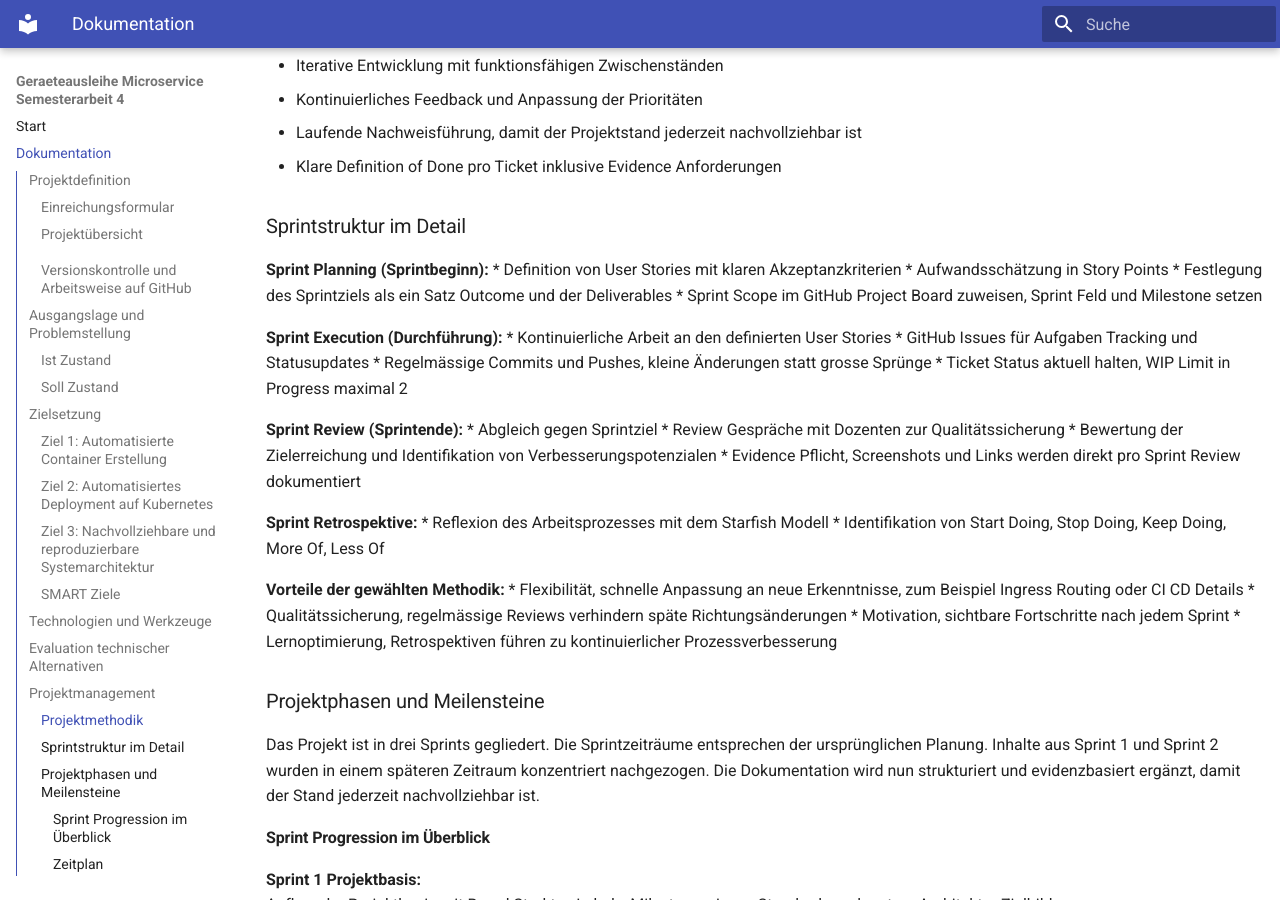
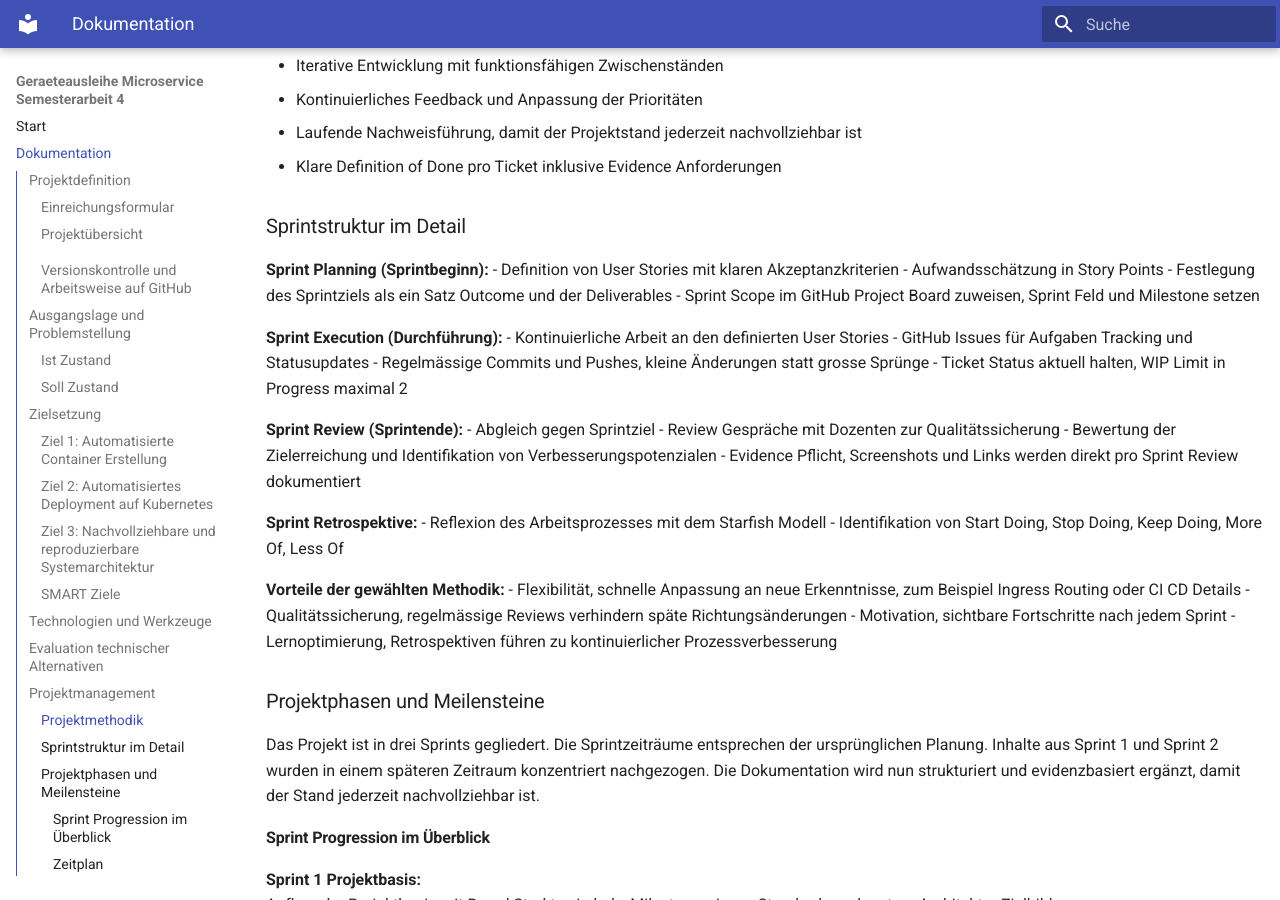
Before and after one commit to Cancani/geraeteausleihe-sem4, an MkDocs documentation site: the page built from docs/dokumentation.md, in a window 1280 px wide and 900 px high, scrolled down 5843 px. Built offline with MkDocs 1.6.1 and Material for MkDocs 9.7.7, drawn with Linux system fonts in a browser that asks for light colours.

Commit message:
chore: Formatierung Screenshots

```diff
--- a/docs/dokumentation.md
+++ b/docs/dokumentation.md
@@ -197,47 +197,47 @@
 
 Die Entscheidung für ein iteratives Vorgehen basiert auf folgenden Punkten:
 
-* Neue technische Themen wie Kubernetes, K3s und CI CD benötigen experimentelles Vorgehen mit kurzen Feedback Schleifen
-* Technische Abhängigkeiten werden oft erst während der Umsetzung sichtbar, zum Beispiel Ingress, Host Routing und Secrets Handling
-* Dozenten Feedback kann direkt in die nächsten Tasks und in die Dokumentation einfliessen
-* Risiken werden früh sichtbar, statt erst am Schluss
+- Neue technische Themen wie Kubernetes, K3s und CI CD benötigen experimentelles Vorgehen mit kurzen Feedback Schleifen
+- Technische Abhängigkeiten werden oft erst während der Umsetzung sichtbar, zum Beispiel Ingress, Host Routing und Secrets Handling
+- Dozenten Feedback kann direkt in die nächsten Tasks und in die Dokumentation einfliessen
+- Risiken werden früh sichtbar, statt erst am Schluss
 
 **Kernprinzipien der angewandten Methodik**
 
-* Iterative Entwicklung mit funktionsfähigen Zwischenständen
-* Kontinuierliches Feedback und Anpassung der Prioritäten
-* Laufende Nachweisführung, damit der Projektstand jederzeit nachvollziehbar ist
-* Klare Definition of Done pro Ticket inklusive Evidence Anforderungen
+- Iterative Entwicklung mit funktionsfähigen Zwischenständen
+- Kontinuierliches Feedback und Anpassung der Prioritäten
+- Laufende Nachweisführung, damit der Projektstand jederzeit nachvollziehbar ist
+- Klare Definition of Done pro Ticket inklusive Evidence Anforderungen
 
 ### Sprintstruktur im Detail
 
 **Sprint Planning (Sprintbeginn):**
-* Definition von User Stories mit klaren Akzeptanzkriterien
-* Aufwandsschätzung in Story Points
-* Festlegung des Sprintziels als ein Satz Outcome und der Deliverables
-* Sprint Scope im GitHub Project Board zuweisen, Sprint Feld und Milestone setzen
+- Definition von User Stories mit klaren Akzeptanzkriterien
+- Aufwandsschätzung in Story Points
+- Festlegung des Sprintziels als ein Satz Outcome und der Deliverables
+- Sprint Scope im GitHub Project Board zuweisen, Sprint Feld und Milestone setzen
 
 **Sprint Execution (Durchführung):**
-* Kontinuierliche Arbeit an den definierten User Stories
-* GitHub Issues für Aufgaben Tracking und Statusupdates
-* Regelmässige Commits und Pushes, kleine Änderungen statt grosse Sprünge
-* Ticket Status aktuell halten, WIP Limit in Progress maximal 2
+- Kontinuierliche Arbeit an den definierten User Stories
+- GitHub Issues für Aufgaben Tracking und Statusupdates
+- Regelmässige Commits und Pushes, kleine Änderungen statt grosse Sprünge
+- Ticket Status aktuell halten, WIP Limit in Progress maximal 2
 
 **Sprint Review (Sprintende):**
-* Abgleich gegen Sprintziel
-* Review Gespräche mit Dozenten zur Qualitätssicherung
-* Bewertung der Zielerreichung und Identifikation von Verbesserungspotenzialen
-* Evidence Pflicht, Screenshots und Links werden direkt pro Sprint Review dokumentiert
+- Abgleich gegen Sprintziel
+- Review Gespräche mit Dozenten zur Qualitätssicherung
+- Bewertung der Zielerreichung und Identifikation von Verbesserungspotenzialen
+- Evidence Pflicht, Screenshots und Links werden direkt pro Sprint Review dokumentiert
 
 **Sprint Retrospektive:**
-* Reflexion des Arbeitsprozesses mit dem Starfish Modell
-* Identifikation von Start Doing, Stop Doing, Keep Doing, More Of, Less Of
+- Reflexion des Arbeitsprozesses mit dem Starfish Modell
+- Identifikation von Start Doing, Stop Doing, Keep Doing, More Of, Less Of
 
 **Vorteile der gewählten Methodik:**
-* Flexibilität, schnelle Anpassung an neue Erkenntnisse, zum Beispiel Ingress Routing oder CI CD Details
-* Qualitätssicherung, regelmässige Reviews verhindern späte Richtungsänderungen
-* Motivation, sichtbare Fortschritte nach jedem Sprint
-* Lernoptimierung, Retrospektiven führen zu kontinuierlicher Prozessverbesserung
+- Flexibilität, schnelle Anpassung an neue Erkenntnisse, zum Beispiel Ingress Routing oder CI CD Details
+- Qualitätssicherung, regelmässige Reviews verhindern späte Richtungsänderungen
+- Motivation, sichtbare Fortschritte nach jedem Sprint
+- Lernoptimierung, Retrospektiven führen zu kontinuierlicher Prozessverbesserung
 
 ### Projektphasen und Meilensteine
 
@@ -468,7 +468,7 @@
 
 #### Board und Planung
 
-* Project Board Overview
+Project Board Overview
 
 ![Project Board Sprint 1](./screenshots/Projectboard_Sprint_1.png)
 
@@ -487,9 +487,11 @@
 <small><em>Abbildung 9: Meilenstein-Übersicht im Projekt</em></small>
 
 * Issue Template
+
 ![Issue Template](./screenshots/Issue_Template_1.png)
 
 <small><em>Abbildung 10: Issue-Template für strukturierte Erfassung</em></small>
+
 ![Issue Template 2](./screenshots/Issue_Template_2.png)
 
 <small><em>Abbildung 11: Issue-Template für strukturierte Erfassung</em></small>
@@ -1719,6 +1721,7 @@
 ![k3s_status](./screenshots/k3s_status.png)
 
 <small><em>Abbildung 35: K3s Cluster Status</em></small>
+
 ![kubectl get nodes](./screenshots/get_nodes.png)
 
 <small><em>Abbildung 36: kubectl Kommandozeilenausgabe</em></small>
```
